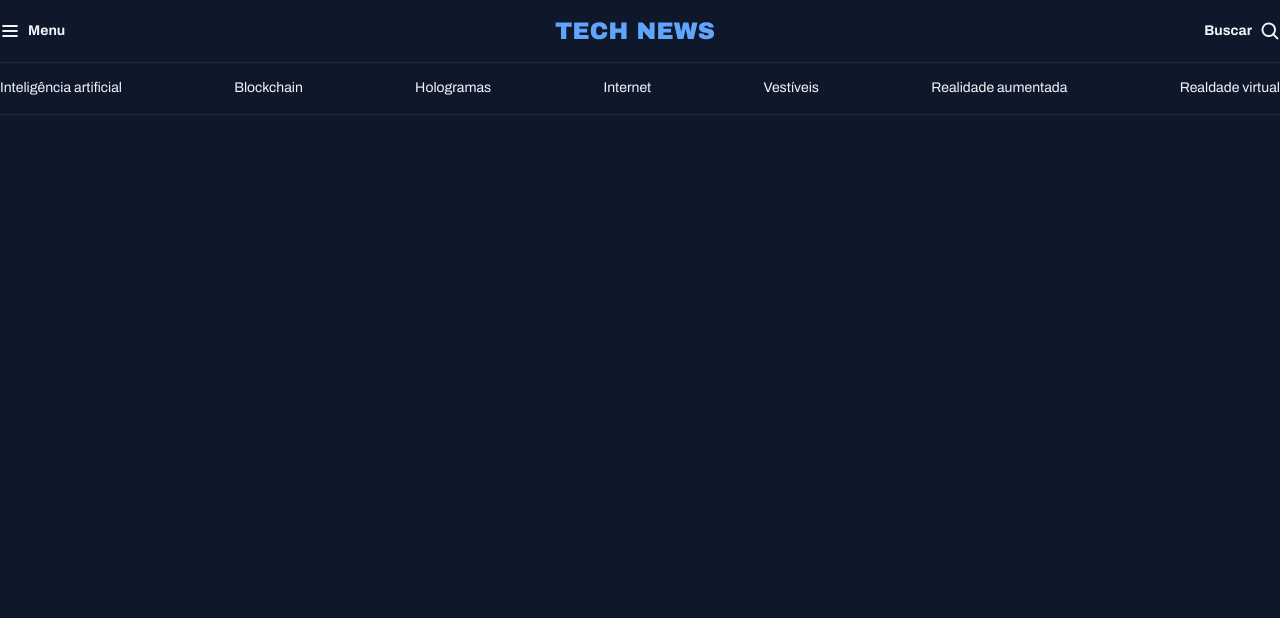
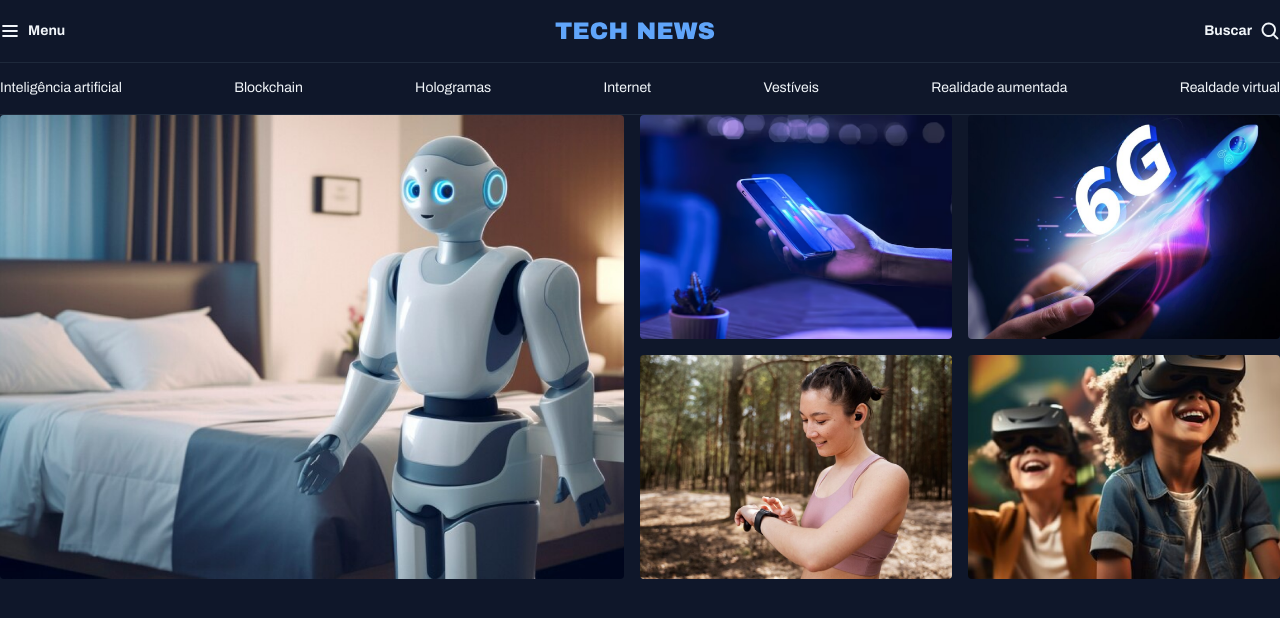
Before and after one commit to JonasDuarte18/Portal-de-noticias, a plain HTML site: page index.html in a window 1280 px wide. Drawn offline with Linux system fonts and the light colour scheme.

Commit message:
Estruturando a seção destaques

```diff
--- a/index.html
+++ b/index.html
@@ -45,6 +45,30 @@
     </nav>
 
   </header>
+
+  <main class="grid container" >
+    <section id="featured" class="grid grid-flow-col gap-16">
+      <div>
+        <img src="assets/images/Image 01.png" alt="">
+      </div>
+
+        <div class="grid grid-cols-2 gap-16">
+          <div>
+            <img src="assets/images/Image 02.png" alt="">
+          </div>
+          <div>
+            <img src="assets/images/Image 03.png" alt="">
+          </div>
+          <div>
+            <img src="assets/images/Image 04.png" alt="">
+          </div>
+          <div>
+            <img src="assets/images/Image 05.png" alt="">
+          </div>
+      </div>
+    </section>
+  </main>
+
 </body>
 
 </html>
--- a/styles/global.css
+++ b/styles/global.css
@@ -41,16 +41,12 @@ h1, h2, h3 {
   font: inherit
 }
 
+img{
+  max-width: 100%;
+}
+
 .contaniner{
   max-width: 1280px;
   padding-inline: 32px;
   margin-inline: auto;
 }
-
-.grid{
-  display: grid;
-}
-
-.grid-flow-col{
-grid-auto-flow: column;
-}
--- a/styles/index.css
+++ b/styles/index.css
@@ -1,2 +1,4 @@
 @import url(global.css);
 @import url(header.css);
+@import url(utility.css);
+@import url(sections.css);
--- /dev/null
+++ b/styles/sections.css
@@ -0,0 +1,7 @@
+#featured {
+  img{
+    height: 100%;
+    object-fit:  cover;
+    border-radius: 4px;
+  }
+}
--- /dev/null
+++ b/styles/utility.css
@@ -0,0 +1,15 @@
+.grid{
+  display: grid;
+}
+
+.grid-flow-col{
+grid-auto-flow: column;
+}
+
+.grid-cols-2{
+grid-template-columns: 1fr 1fr;
+}
+
+.gap-16{
+  gap: 16px;
+}
```
